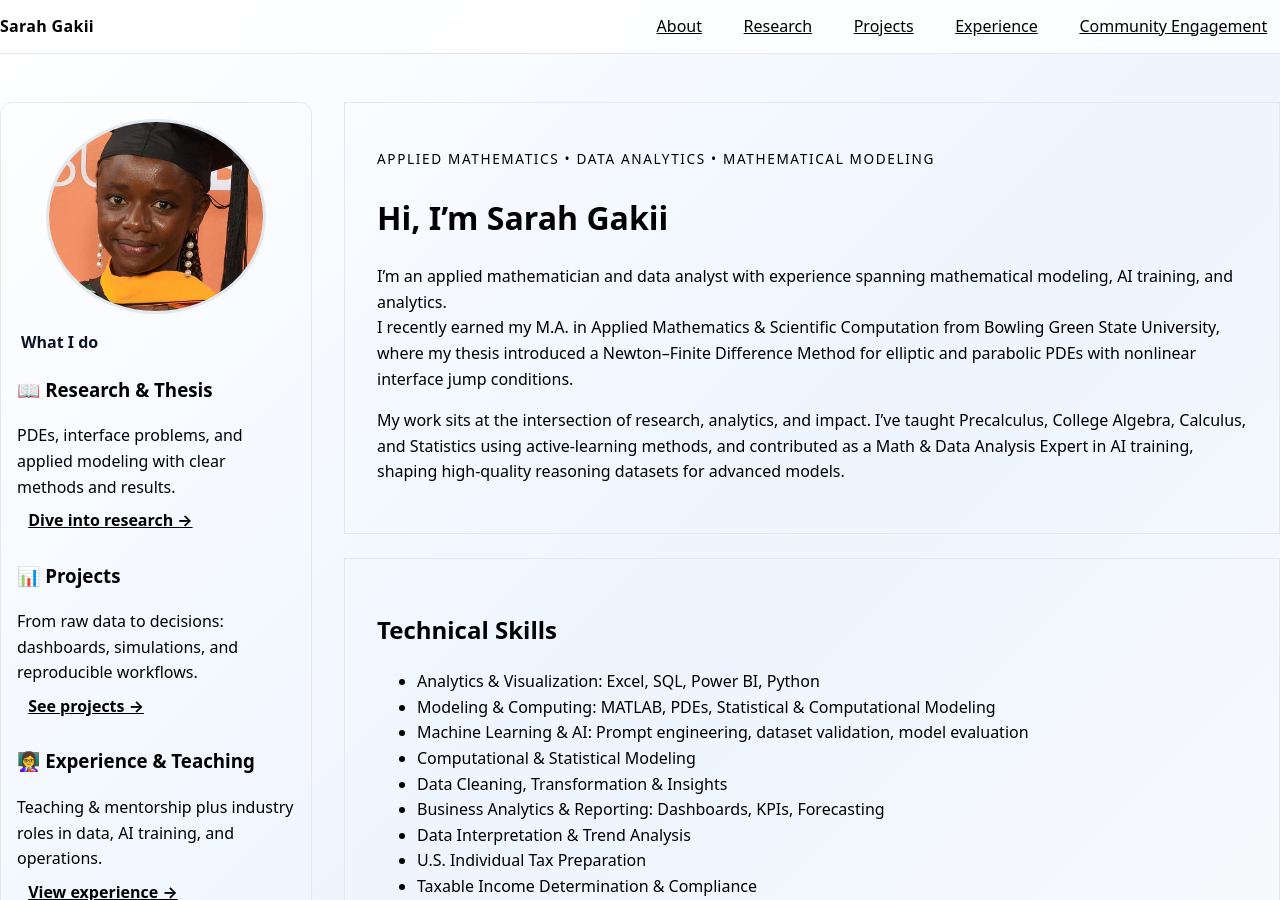
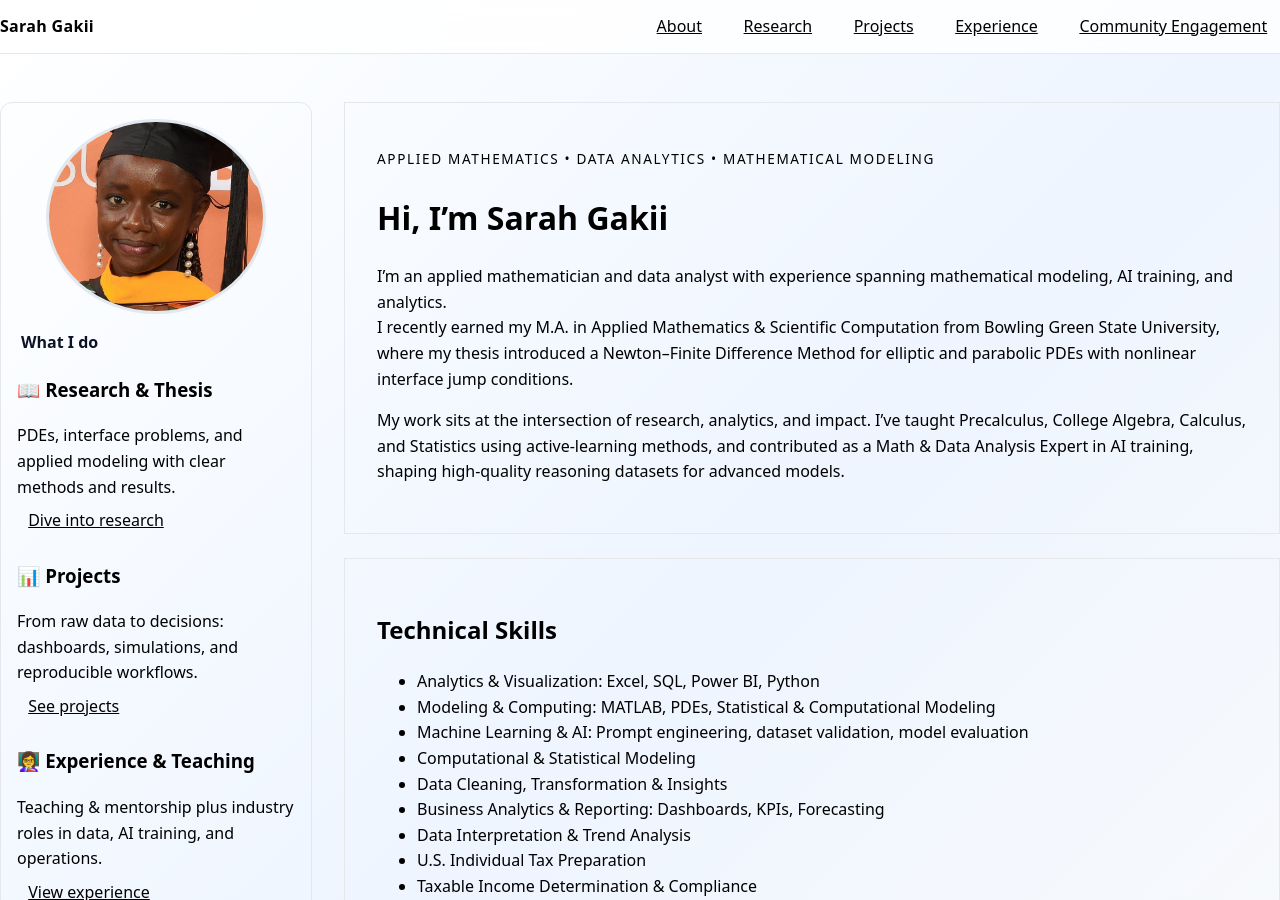
Before and after one commit to SARAH-GAKII/sarah-gakii.github.io, a Jekyll site: the page built from index.md, in a window 1280 px wide and 900 px high. Built offline with Jekyll 4.4.1, drawn with Linux system fonts in a browser that asks for light colours.

```diff
--- a/index.md
+++ b/index.md
@@ -16,15 +16,15 @@ title: Home
 
 ### 📖 Research & Thesis
 PDEs, interface problems, and applied modeling with clear methods and results.
-[**Dive into research →**](/research.html)
+[Dive into research](/research.html)
 
 ### 📊 Projects
 From raw data to decisions: dashboards, simulations, and reproducible workflows.
-[**See projects →**](/projects.html)
+[See projects](/projects.html)
 
 ### 👩‍🏫 Experience & Teaching
 Teaching & mentorship plus industry roles in data, AI training, and operations.
-[**View experience →**](/experience.html)
+[View experience](/experience.html)
     {% endcapture %}
     {{ sidebar_md | markdownify }}
   </aside>
```
